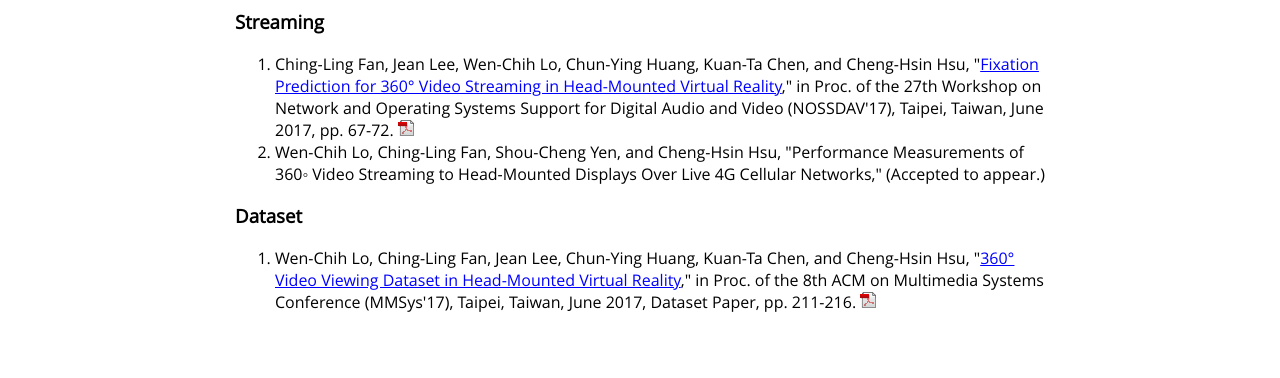
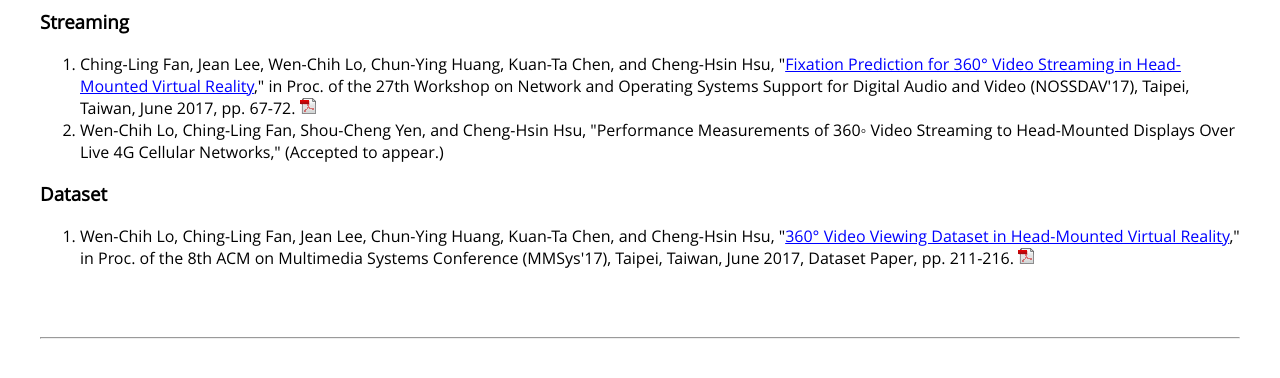
Before and after one commit to briandicky/web4360videos, a plain HTML site: page document.html in a window 1280 px wide. Shown: the part 265-643 px from the top of the page. Drawn offline with Linux system fonts and the light colour scheme.

Commit message:
Fix the width of document page

```diff
--- a/document.html
+++ b/document.html
@@ -35,7 +35,6 @@
 		</div>
 	</div>
 	<div id="contents">
-		<div class="features">
 			<h1>
                 <b>Publications</b>
             </h1>
```
